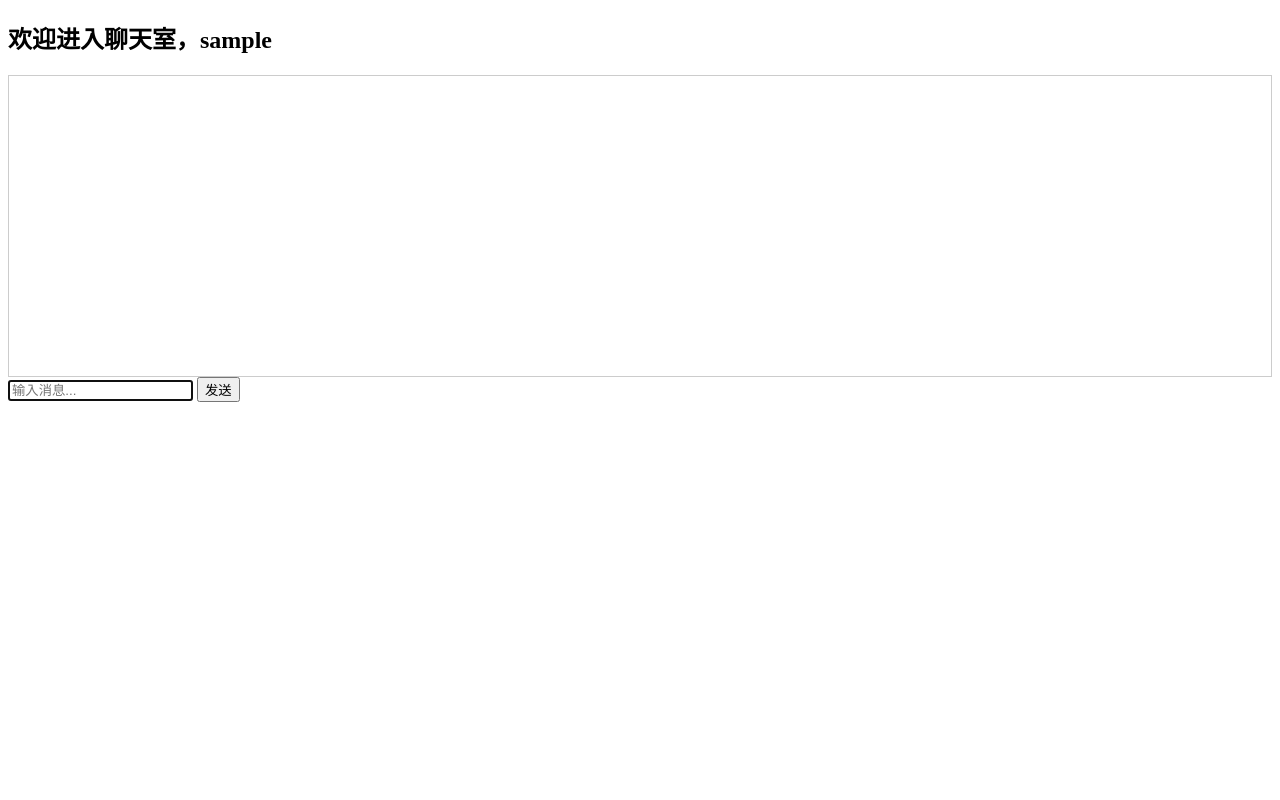
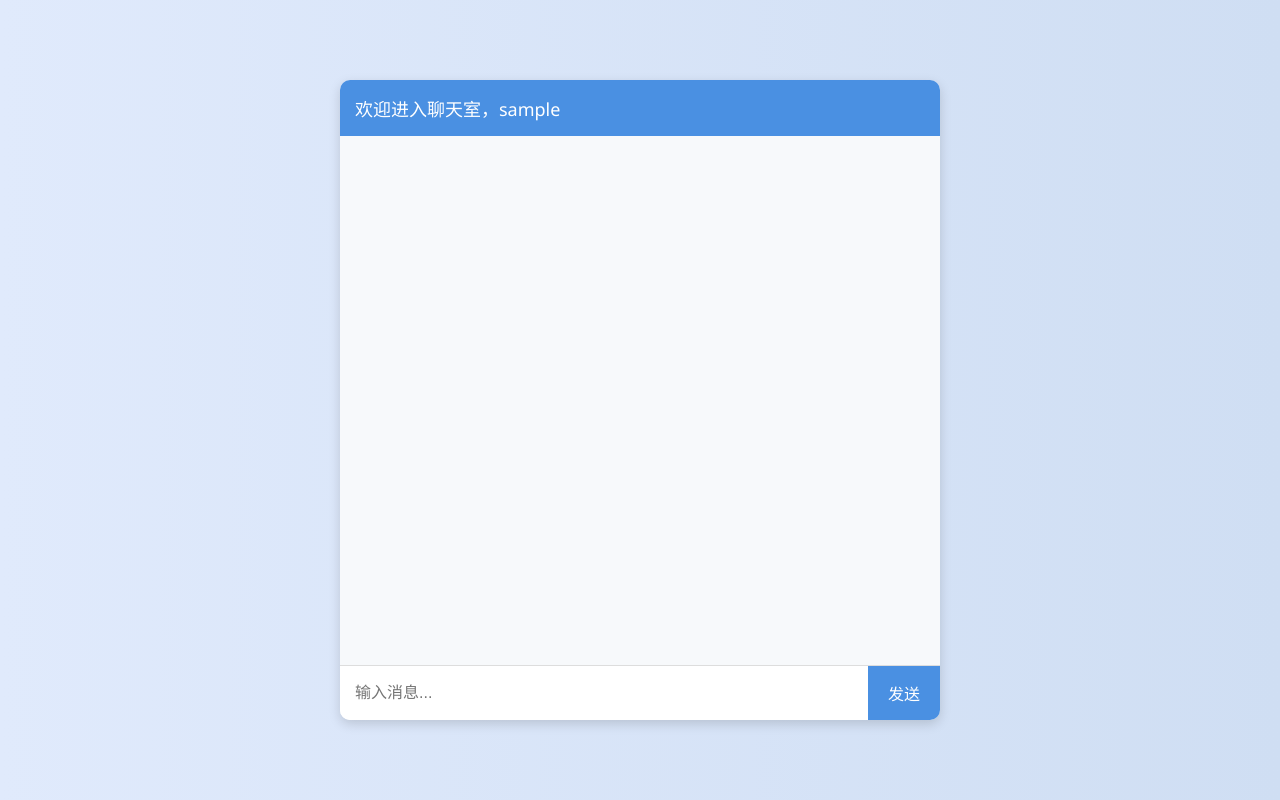
Before and after one commit to DBL-wdfamz/flask-chat-app, a Flask app: page /chat in a window 1280 px wide. Run offline with Flask 3, Linux system fonts and the light colour scheme; the visitor is signed in with stand-in values (Sample User, id 1); some libraries are stand-ins or nearby versions.

Commit message:
Update chat.html

```diff
--- a/templates/chat.html
+++ b/templates/chat.html
@@ -1,24 +1,114 @@
 <!DOCTYPE html>
-<html lang="en">
+<html lang="zh">
 <head>
   <meta charset="UTF-8">
   <title>聊天室</title>
   <script src="https://cdn.socket.io/4.7.2/socket.io.min.js"></script>
+  <style>
+    body {
+      font-family: 'Segoe UI', sans-serif;
+      background: linear-gradient(to right, #e0eafc, #cfdef3);
+      display: flex;
+      justify-content: center;
+      align-items: center;
+      height: 100vh;
+      margin: 0;
+    }
+
+    .chat-container {
+      background: white;
+      width: 90%;
+      max-width: 600px;
+      height: 80%;
+      box-shadow: 0 4px 12px rgba(0, 0, 0, 0.15);
+      border-radius: 10px;
+      display: flex;
+      flex-direction: column;
+      overflow: hidden;
+    }
+
+    .chat-header {
+      background-color: #4a90e2;
+      color: white;
+      padding: 15px;
+      font-size: 18px;
+    }
+
+    #chatbox {
+      flex: 1;
+      padding: 10px;
+      overflow-y: scroll;
+      background-color: #f7f9fb;
+    }
+
+    .message {
+      margin: 8px 0;
+      padding: 10px 15px;
+      border-radius: 15px;
+      max-width: 75%;
+      clear: both;
+    }
+
+    .mine {
+      background-color: #d1eaff;
+      align-self: flex-end;
+      margin-left: auto;
+    }
+
+    .other {
+      background-color: #f1f0f0;
+      align-self: flex-start;
+      margin-right: auto;
+    }
+
+    .chat-input {
+      display: flex;
+      border-top: 1px solid #ddd;
+    }
+
+    #message {
+      flex: 1;
+      border: none;
+      padding: 15px;
+      font-size: 16px;
+      outline: none;
+    }
+
+    button {
+      padding: 15px 20px;
+      border: none;
+      background-color: #4a90e2;
+      color: white;
+      font-size: 16px;
+      cursor: pointer;
+    }
+
+    button:hover {
+      background-color: #357ABD;
+    }
+  </style>
 </head>
 <body>
-    <h2>欢迎进入聊天室，{{ username }}</h2>
-    <div id="chatbox" style="border:1px solid #ccc; height:300px; overflow-y:scroll;"></div>
+  <div class="chat-container">
+    <div class="chat-header">欢迎进入聊天室，{{ username }}</div>
+    <div id="chatbox"></div>
+    <div class="chat-input">
       <input type="text" id="message" placeholder="输入消息..." autofocus>
       <button onclick="sendMessage()">发送</button>
+    </div>
+  </div>
 
   <script>
     const socket = io();
     const chatbox = document.getElementById('chatbox');
+    const username = "{{ username }}";
 
     socket.on('receive_message', function(data) {
-            const p = document.createElement('p');
-            p.textContent = data.username + ": " + data.message;
-            chatbox.appendChild(p);
+      const msg = document.createElement('div');
+      msg.classList.add('message');
+      msg.classList.add(data.username === username ? 'mine' : 'other');
+      msg.textContent = data.username + ": " + data.message;
+      chatbox.appendChild(msg);
       chatbox.scrollTop = chatbox.scrollHeight;
     });
 
```
Lines whose indentation alone changed are shown as unchanged.
